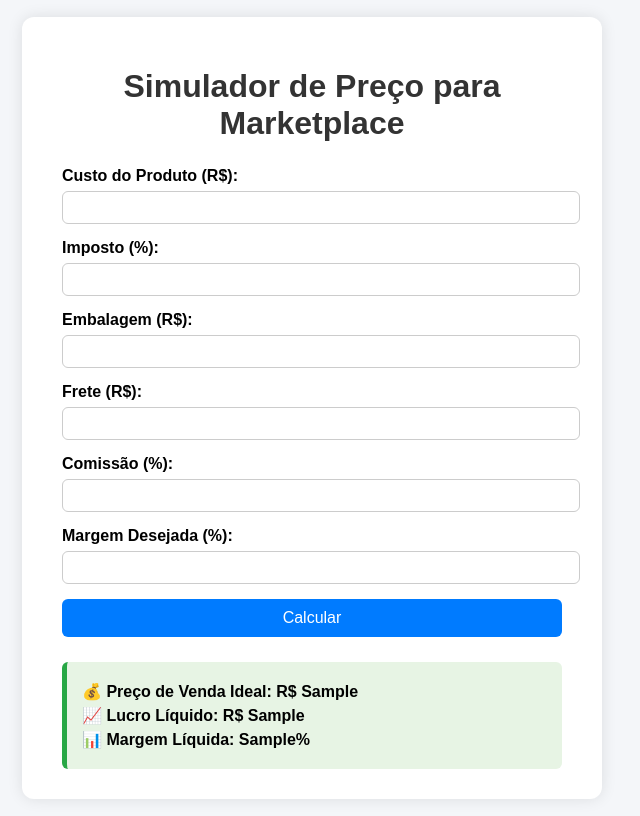
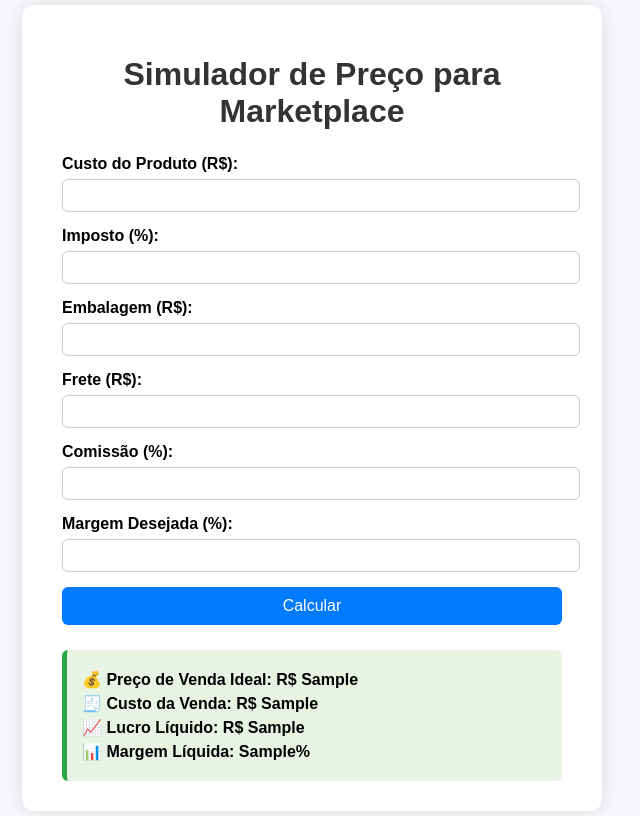
Before and after one commit to Lucastiru/simulador-preco-marketplace, a Flask app: template templates/index.html in a window 1280 px wide. Shown: the whole page, without its empty margins (328-968 px from the left). Run offline with Flask 3, Linux system fonts and the light colour scheme; the template is opened without the code that fills it: most values are stand-ins (such as "Sample title", 1, 10 or a date in 2020).

Commit message:
Update index.html

```diff
--- a/templates/index.html
+++ b/templates/index.html
@@ -99,6 +99,7 @@
         {% if resultado %}
 <div class="resultado">
     <p>💰 Preço de Venda Ideal: R$ {{ resultado.preco_venda }}</p>
+    <p>🧾 Custo da Venda: R$ {{ resultado.custo_da_venda }}</p>
     <p>📈 Lucro Líquido: R$ {{ resultado.lucro_liquido }}</p>
     <p>📊 Margem Líquida: {{ resultado.margem_liquida }}%</p>
 </div>
```
Lines whose indentation alone changed are shown as unchanged.
